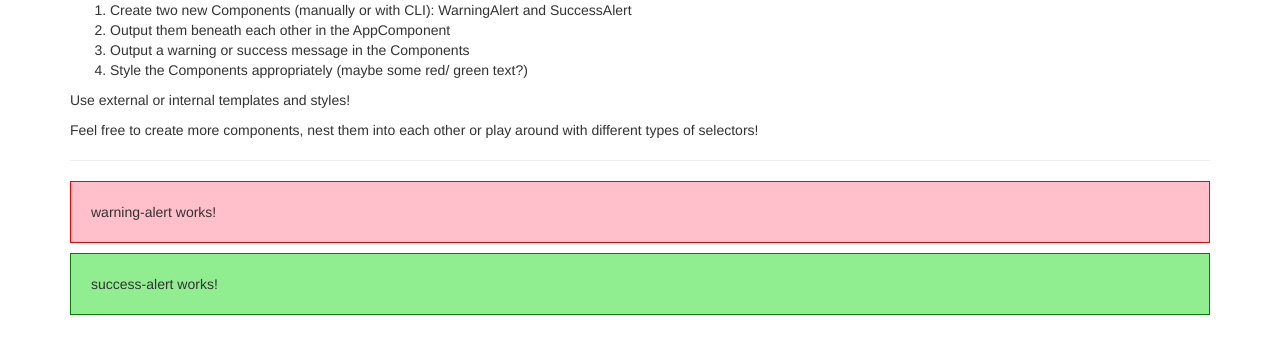
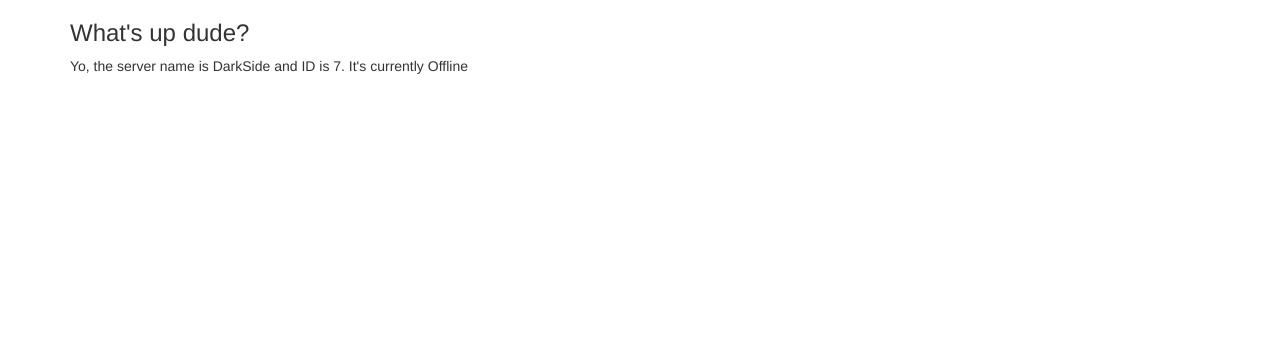
Before and after one commit to wizard-31/angular-demo-eCommerce, an Angular app: page / in a window 1280 px wide. Shown: the top 354 px of the page. Built offline with nearby package versions, Linux system fonts and the light colour scheme.

Commit message:
Data Binding - 1. String Interpolation

```diff
--- a/src/app/app.component.html
+++ b/src/app/app.component.html
@@ -1,28 +1,9 @@
-<!-- <div class="container">
+<div class="container">
   <div class="row">
     <div class="col-xs-12">
       <h3> What's up dude?</h3>
-    </div> -->
+      <app-servers></app-servers>
+    </div>
     <!-- <div class = app-servers></div> using component as class-->
-    <!-- <app-servers></app-servers>
-  </div>
-</div> -->
-
-
-<div class="container">
-  <div class="row">
-    <div class="col-xs-12">
-      <ol>
-        <li>Create two new Components (manually or with CLI): WarningAlert and SuccessAlert</li>
-        <li>Output them beneath each other in the AppComponent</li>
-        <li>Output a warning or success message in the Components</li>
-        <li>Style the Components appropriately (maybe some red/ green text?)</li>
-      </ol>
-      <p>Use external or internal templates and styles!</p>
-      <p>Feel free to create more components, nest them into each other or play around with different types of selectors!</p>
-      <hr>
-      <app-warning-alert></app-warning-alert>
-      <app-success-alert></app-success-alert>
-    </div>
   </div>
 </div>
--- a/src/app/server/server.component.html
+++ b/src/app/server/server.component.html
@@ -1 +1,2 @@
-<p> Yo, this is Server </p>
+<!-- <p> Yo, this is Server </p> -->
+<p>Yo, the server name is {{ serverName }} and ID is {{ serverID }}. It's currently {{ getServerStatus() }} </p>
--- a/src/app/server/server.component.ts
+++ b/src/app/server/server.component.ts
@@ -6,5 +6,11 @@ import { Component } from '@angular/core'
 })
 
 export class ServerComponent {
+  serverName: string = 'DarkSide';
+  serverID: number = 7;
+
+  getServerStatus(): string {
+    return "Offline"
+  }
 
 }
--- a/src/app/servers/servers.component.html
+++ b/src/app/servers/servers.component.html
@@ -1,5 +1,2 @@
 <app-server>
 </app-server>
-
-<app-server>
-</app-server>
```
